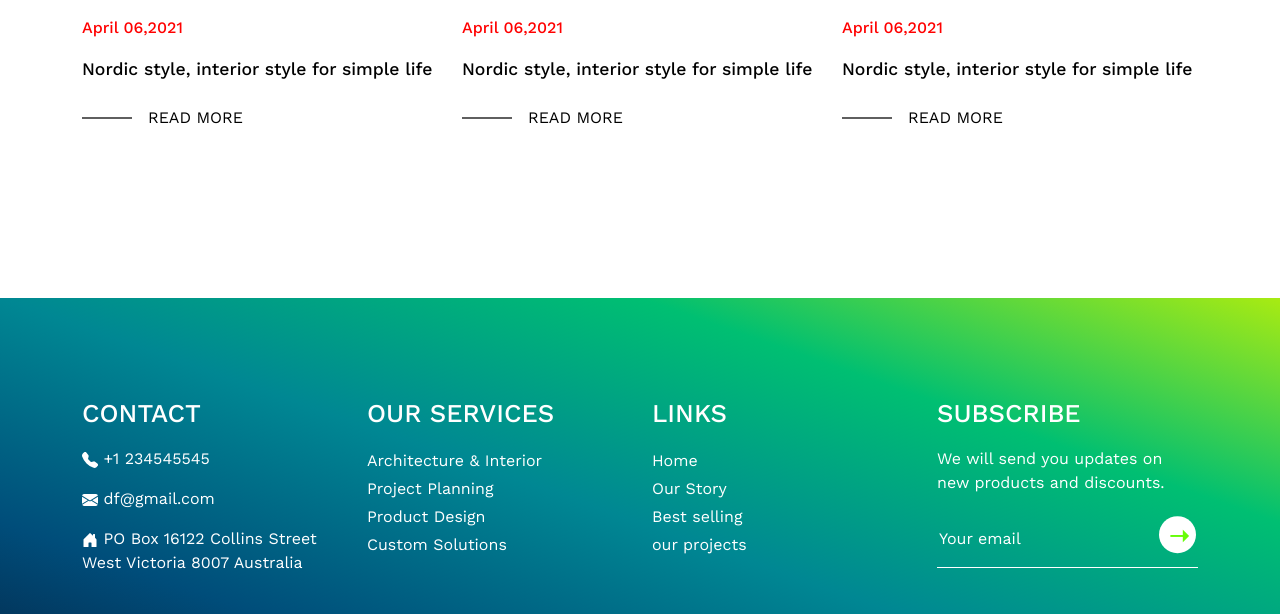
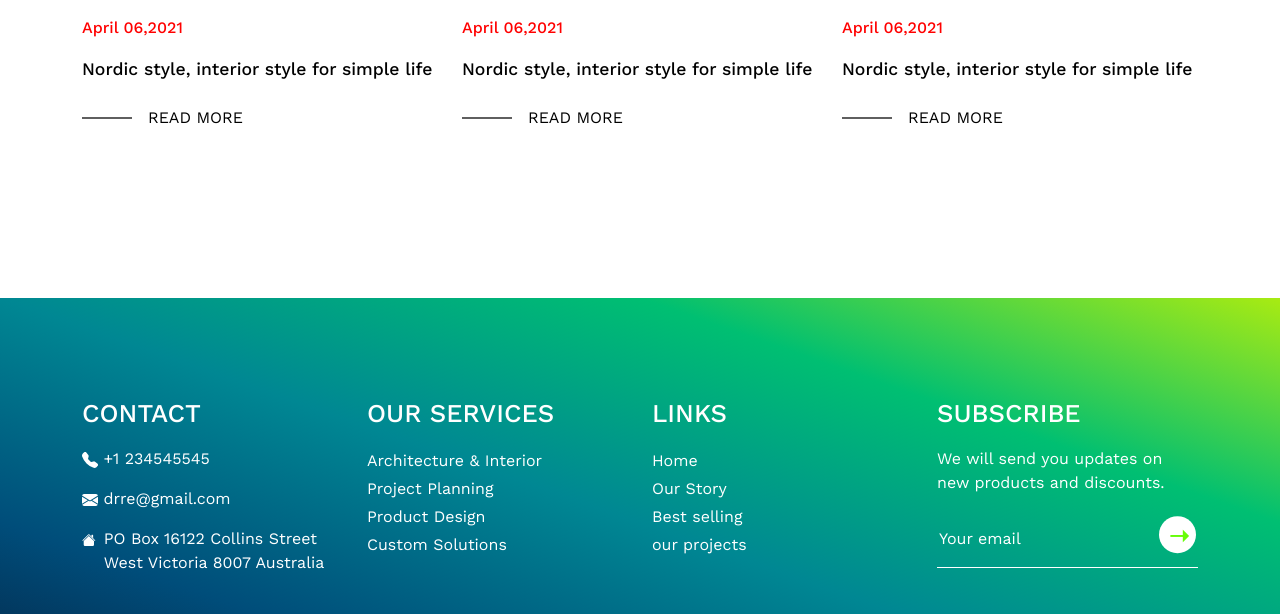
Before and after one commit to deyankur123/sinotrade, a plain HTML site: page index.html in a window 1280 px wide. Shown: the part 6657-7271 px from the top of the page. Drawn offline with nearby package versions, Linux system fonts and the light colour scheme; some icons are missing.

Commit message:
Add files via upload

```diff
--- a/index.html
+++ b/index.html
@@ -741,23 +741,42 @@
           <div class="col-lg-3 col-md-6">
             <h1 class="heading">Contact</h1>
             <div class="text-container text-white">
-              <p><span><svg xmlns="http://www.w3.org/2000/svg" width="16" height="16" fill="currentColor"
+
+              <p>
+                <span>
+                  <svg xmlns="http://www.w3.org/2000/svg" width="16" height="16" fill="currentColor"
                     class="bi bi-telephone-fill" viewBox="0 0 16 16">
                     <path fill-rule="evenodd"
                       d="M1.885.511a1.745 1.745 0 0 1 2.61.163L6.29 2.98c.329.423.445.974.315 1.494l-.547 2.19a.678.678 0 0 0 .178.643l2.457 2.457a.678.678 0 0 0 .644.178l2.189-.547a1.745 1.745 0 0 1 1.494.315l2.306 1.794c.829.645.905 1.87.163 2.611l-1.034 1.034c-.74.74-1.846 1.065-2.877.702a18.634 18.634 0 0 1-7.01-4.42 18.634 18.634 0 0 1-4.42-7.009c-.362-1.03-.037-2.137.703-2.877L1.885.511z" />
-                  </svg></span>  +1 234545545</p>
+                  </svg></span>
+                +1 234545545
+              </p>
 
-              <p><span><svg xmlns="http://www.w3.org/2000/svg" width="16" height="16" fill="currentColor"
+              <p>
+                <span>
+                  <svg xmlns="http://www.w3.org/2000/svg" width="16" height="16" fill="currentColor"
                     class="bi bi-envelope-fill" viewBox="0 0 16 16">
                     <path
                       d="M.05 3.555A2 2 0 0 1 2 2h12a2 2 0 0 1 1.95 1.555L8 8.414.05 3.555ZM0 4.697v7.104l5.803-3.558L0 4.697ZM6.761 8.83l-6.57 4.027A2 2 0 0 0 2 14h12a2 2 0 0 0 1.808-1.144l-6.57-4.027L8 9.586l-1.239-.757Zm3.436-.586L16 11.801V4.697l-5.803 3.546Z" />
-                  </svg></span>  df@gmail.com</p>
+                  </svg></span>
 
-              <p><span><svg xmlns="http://www.w3.org/2000/svg" width="16" height="16" fill="currentColor"
-                    class="bi bi-house-door-fill" viewBox="0 0 16 16">
-                    <path
-                      d="M6.5 14.5v-3.505c0-.245.25-.495.5-.495h2c.25 0 .5.25.5.5v3.5a.5.5 0 0 0 .5.5h4a.5.5 0 0 0 .5-.5v-7a.5.5 0 0 0-.146-.354L13 5.793V2.5a.5.5 0 0 0-.5-.5h-1a.5.5 0 0 0-.5.5v1.293L8.354 1.146a.5.5 0 0 0-.708 0l-6 6A.5.5 0 0 0 1.5 7.5v7a.5.5 0 0 0 .5.5h4a.5.5 0 0 0 .5-.5z" />
-                  </svg></span>  <span>PO Box 16122 Collins Street West Victoria 8007 Australia</span></p>
+                drre@gmail.com
+              </p>
+
+              <div class="d-flex">
+                <svg xmlns="http://www.w3.org/2000/svg" width="26" height="26" fill="currentColor"
+                  class="bi bi-house-fill" viewBox="0 0 16 16">
+                  <path fill-rule="evenodd"
+                    d="m8 3.293 6 6V13.5a1.5 1.5 0 0 1-1.5 1.5h-9A1.5 1.5 0 0 1 2 13.5V9.293l6-6zm5-.793V6l-2-2V2.5a.5.5 0 0 1 .5-.5h1a.5.5 0 0 1 .5.5z" />
+                  <path fill-rule="evenodd"
+                    d="M7.293 1.5a1 1 0 0 1 1.414 0l6.647 6.646a.5.5 0 0 1-.708.708L8 2.207 1.354 8.854a.5.5 0 1 1-.708-.708L7.293 1.5z" />
+                </svg>
+                <p class="px-2">
+                  PO Box 16122 Collins Street West Victoria 8007 Australia
+                </p>
+              </div>
+
+
             </div>
 
           </div>
```
